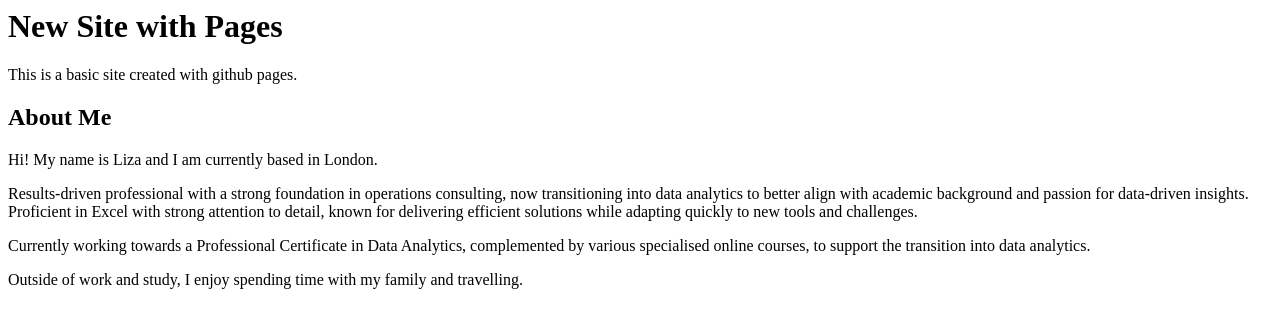
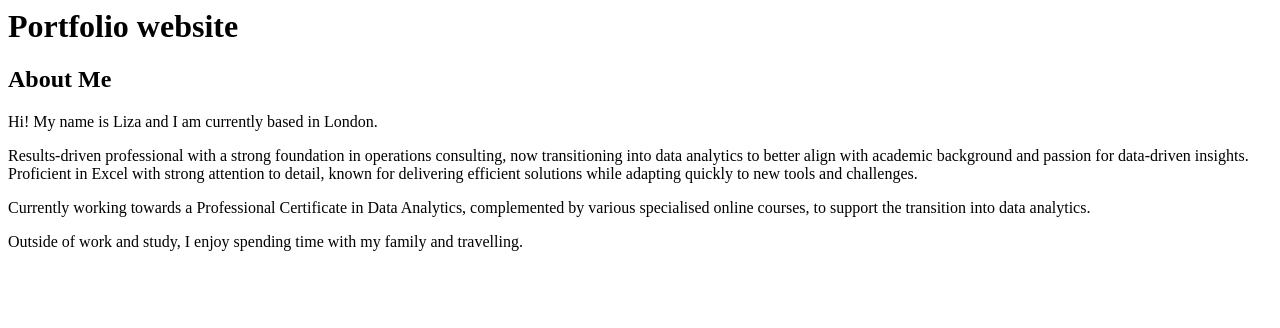
Before and after one commit to LizaKretova/html_site, a plain HTML site: page index.html in a window 1280 px wide. Drawn offline with Linux system fonts and the light colour scheme.

Commit message:
Update index.html

```diff
--- a/index.html
+++ b/index.html
@@ -1,5 +1,4 @@
-<h1>New Site with Pages</h1>
-<p>This is a basic site created with github pages.</p>
+<h1>Portfolio website</h1>
 <section id="about">
   <h2>About Me</h2>
   <p>Hi! My name is Liza and I am currently based in London.</p>
```
